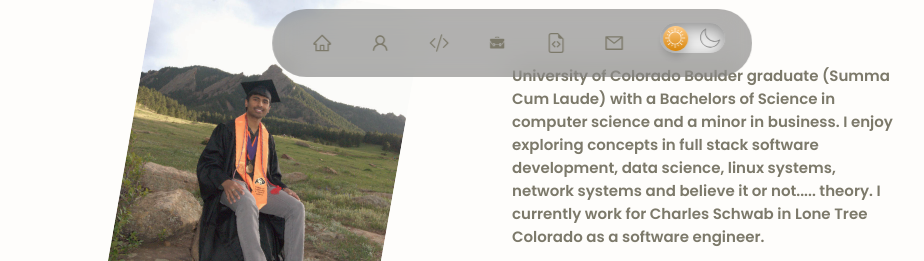
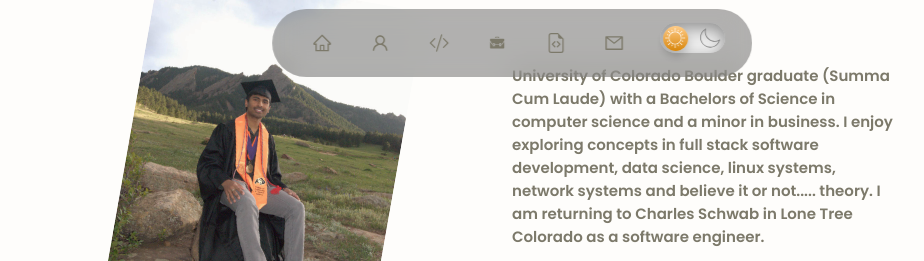
Before and after one commit to ViggyC/website, a React (Create React App) app: page / in a window 1280 px wide. Shown: the part 691-952 px from the top of the page, without its empty margins (128-1052 px from the left). Built offline with nearby package versions, Linux system fonts and the light colour scheme; no server answers.

Commit message:
about change

```diff
--- a/src/components/about/About.jsx
+++ b/src/components/about/About.jsx
@@ -46,8 +46,8 @@ const About = () => {
             Bachelors of Science in computer science and a minor in business. I
             enjoy exploring concepts in full stack software development, data
             science, linux systems, network systems and believe it or not.....
-            theory. I currently work for Charles Schwab in Lone Tree Colorado as
-            a software engineer.
+            theory. I am returning to Charles Schwab in Lone Tree Colorado as a
+            software engineer.
           </p>
         </div>
       </div>
```
